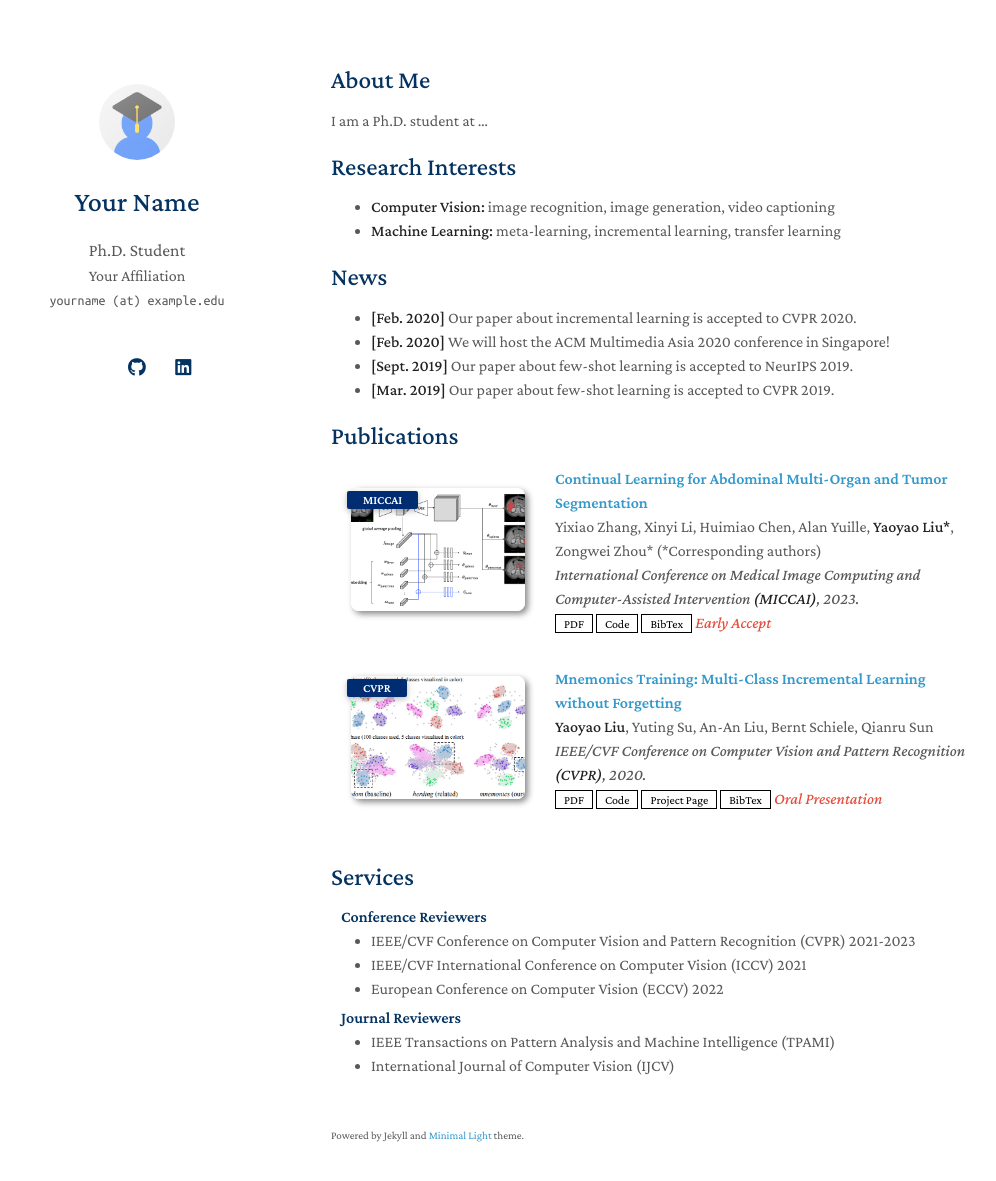
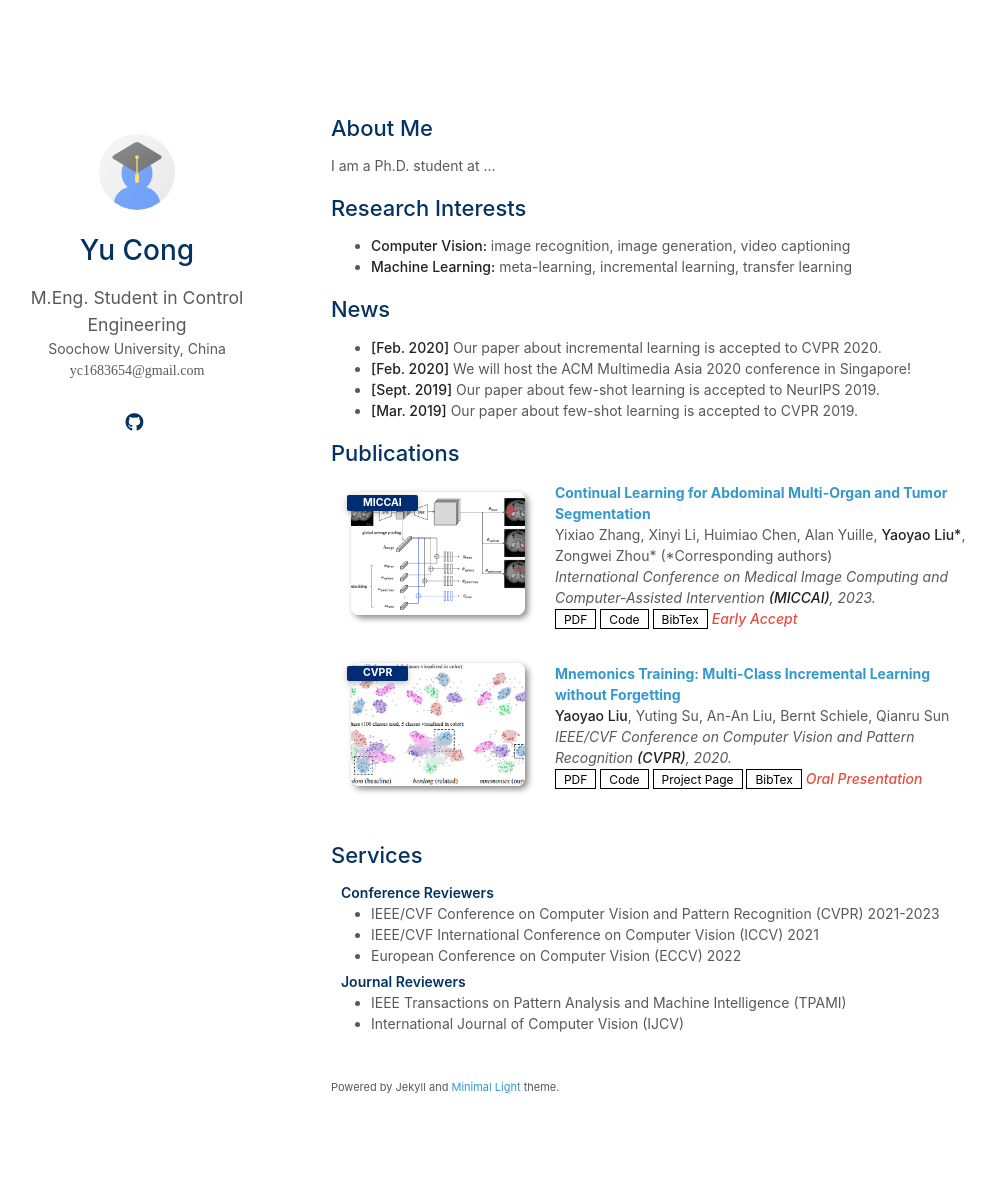
Before and after one commit to YuCong419/YuCong419.github.io, a Jekyll site: the page built from index.md, in a window 1280 px wide and 1216 px high. Shown: the top 1181 px of the window, without its empty margins (139-1135 px from the left). Built offline with Jekyll 4.4.1, drawn with Linux system fonts in a browser that asks for light colours; a style sheet for code colours, icons or effects is not loaded; our own code applies the rules of GitHub Pages for plain Markdown files; part of the change alters nothing that is shown.

Commit message:
Update personal information and SEO details
第一次提交信息

```diff
--- a/_config.yml
+++ b/_config.yml
@@ -1,50 +1,66 @@
+
+# ==========================================
+# Personal Academic Homepage - Yu Cong
+# Powered by Minimal Light
+# ==========================================
+
 # Basic Information
-title: Your Name
-position: Ph.D. Student
-affiliation: Your Affiliation
-email: yourname (at) example.edu
+title: Yu Cong
+position: M.Eng. Student in Control Engineering
+affiliation: Soochow University, China
+
+# 请替换为你希望公开的学术邮箱
+email: yc1683654@gmail.com
 
 # Search Engine Optimization (SEO)
-# The following information is used to improve the website traffic from search engines, e.g., Google.
-keywords: minimal light
-description: The Minimal Light is a simple and elegant jekyll theme for academic personal homepage.
-canonical: https://minimal-light-theme.yliu.me/
+keywords: >-
+  Yu Cong, Soochow University, Robotics,
+  Embodied AI, Robot Perception,
+  Visual SLAM, Semantic SLAM,
+  3D Scene Graph, Scene Understanding,
+  Spatiotemporal Memory,
+  Long-term Robot Memory,
+  Dynamic Environments
 
-# Links
-# If you don't need one of them, you may delete the corresponding line.
-google_scholar: https://scholar.google.com/
-cv_link: assets/files/curriculum_vitae.pdf
-github_link: https://github.com/
-linkedin: https://www.linkedin.com/
-twitter: https://twitter.com/
+description: >-
+  Yu Cong is a Master's student in Control
+  Engineering at Soochow University, China.
+  His research focuses on embodied AI,
+  robot perception, 3D scene understanding,
+  dynamic scene representation,
+  and long-term spatiotemporal memory
+  for autonomous mobile robots.
 
-# Images (e.g., your profile picture and your website's favicon)
-# "favicon" and "favicon_dark" are used for the light and dark modes, respectively.
+canonical: https://yucong419.github.io/
+
+# Academic and Social Links
+github_link: https://github.com/YuCong419
+
+# 暂无对应账号或文件时，不启用以下链接
+# google_scholar:
+# cv_link:
+# linkedin:
+# twitter:
+
+# Profile Images
+# 后续替换为你自己的头像
 avatar: ./assets/img/avatar.png
+
 favicon: ./assets/img/favicon.png
 favicon_dark: ./assets/img/favicon-dark.png
 
-# Footnote
-# You may use the option to disable the footnote, "Powered by Jekyll and Minimal Light theme."
+# Website Appearance
 enable_footnote: true
-
-# Auto Dark Mode
-# You may use the option to disable the automatic dark theme
 auto_dark_mode: true
 
-# Font
-# You can use this option to choose between Serif or Sans Serif fonts.
-font: "Serif" # or "Sans Serif"
+# Serif: 学术经典字体
+# Sans Serif: 更现代、简洁的字体
+font: "Sans Serif"
 
-# Google Analytics ID
-# Please remove this if you don't use Google Analytics
-google_analytics: UA-111540567-4
-
-# Use this project as a remote theme for GitHub Pages
-# See the guide here: https://docs.github.com/en/pages/setting-up-a-github-pages-site-with-jekyll/adding-a-theme-to-your-github-pages-site-using-jekyll
+# Theme
 remote_theme: yaoyao-liu/minimal-light
 
-# The following files will be removed from the generated website.
+# Excluded Files
 exclude:
   - Gemfile
   - Gemfile.lock
```
